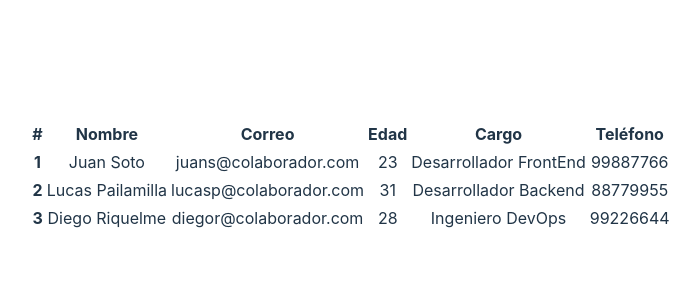
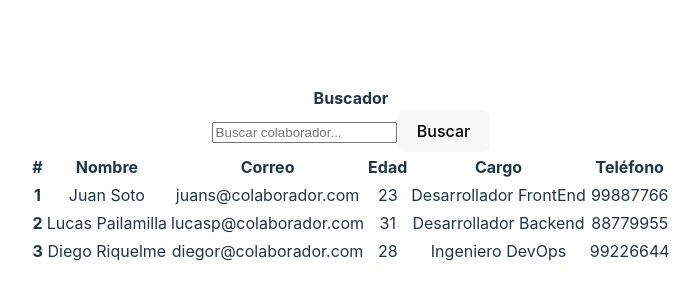
Before and after one commit to Nuncia/colaboradores, a React (Vite) app: page / in a window 1280 px wide. Shown: the part 224-524 px from the top of the page, without its empty margins (289-989 px from the left). Built offline with nearby package versions, Linux system fonts and the light colour scheme.

Commit message:
Se agregan componente Buscador.jsx +  funcionalidad busqueda

```diff
--- a/src/App.jsx
+++ b/src/App.jsx
@@ -1,17 +1,32 @@
 import React, { useState } from 'react';
 import './App.css';
 import Listado from './components/Listado';
+import Buscador from './components/Buscador';
 import { BaseColaboradores } from './data/BaseColaboradores.js';
 
 function App() {
   // Usamos el estado local para manejar la lista de colaboradores
   const [colaboradores, setColaboradores] = useState(BaseColaboradores);
+  const [filteredColaboradores, setFilteredColaboradores] = useState([]);
+
+  const filterColaboradores = (searchTerm) => {
+    console.log(searchTerm);
+
+    const filtered = colaboradores.filter(col =>
+      (col.nombre.toLowerCase()).includes(searchTerm.toLowerCase()) ||
+      (col.cargo.toLowerCase()).includes(searchTerm.toLowerCase()) ||
+      col.correo.toLowerCase().includes(searchTerm.toLowerCase()) ||
+      col.edad.toLowerCase().includes(searchTerm.toLowerCase()) ||
+      col.telefono.toLowerCase().includes(searchTerm.toLowerCase())
+    );
+    setFilteredColaboradores(filtered);
+  }
 
   return (
     <div>
       <div style={{ display: 'block' }}>
-
-        <Listado colaboradores={colaboradores} />
+        <Buscador onSearch={filterColaboradores} />
+        <Listado colaboradores={filteredColaboradores.length > 0 ? filteredColaboradores : colaboradores} />
       </div>
 
     </div>
--- /dev/null
+++ b/src/components/Buscador.jsx
@@ -0,0 +1,29 @@
+import React, { useState } from 'react';
+
+const Buscador = ({ onSearch }) => {
+    const [searchTerm, setSearchTerm] = useState("");
+
+    const handleSearch = (e) => {
+        e.preventDefault();  // Prevent the default form submission
+        onSearch(searchTerm);
+    }
+
+    return (
+        <div className="form-modern">
+            <h4 style={{margin:0}}>Buscador</h4>
+            <form onSubmit={handleSearch}>
+                <input
+                    className="form-control"
+                    type="text"
+                    name="name"
+                    value={searchTerm}
+                    onChange={e => setSearchTerm(e.target.value)}
+                    placeholder="Buscar colaborador..."
+                />
+                <button type="submit">Buscar</button>
+            </form>
+        </div>
+    );
+};
+
+export default Buscador;
```
